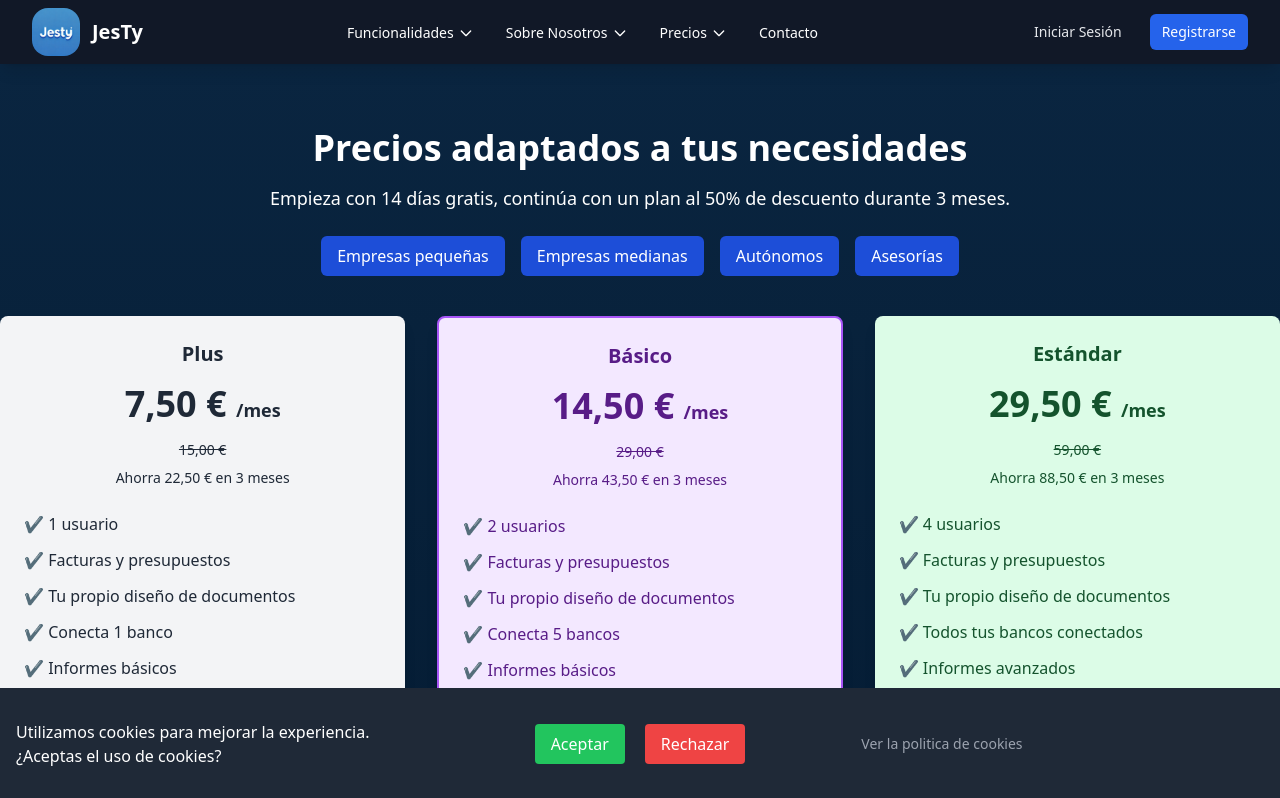
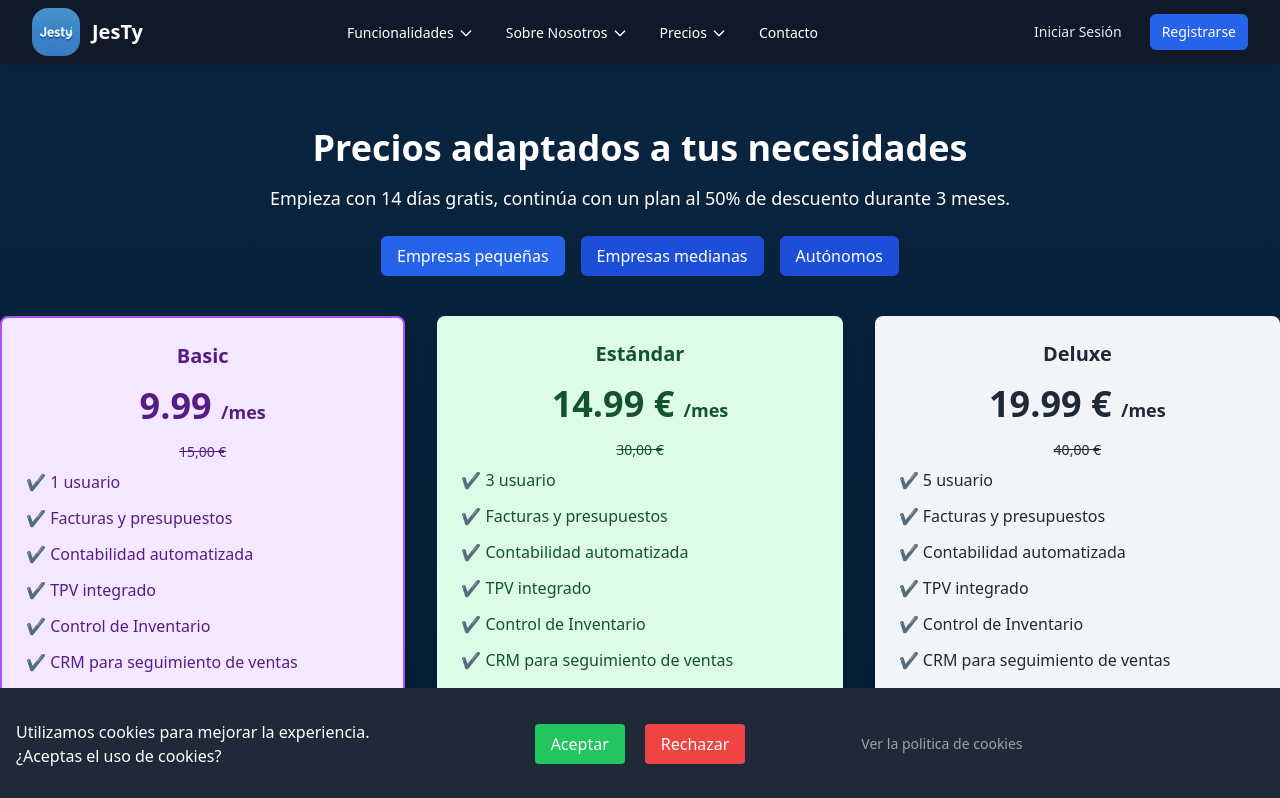
Before and after one commit to 2DAM-202425-PROJECTE/landing-page-joanchorto, a Vue app: page /online-jesty-price in a window 1280 px wide. Shown: the top 798 px of the page. Built offline with nearby package versions, Linux system fonts and the light colour scheme.

Commit message:
Modificar Contact view i implementar emailjs// Implementar emailjs per guardar contacte mitjançant la news letter // Crear la vista de preus de manera dinamica

```diff
--- a/src/views/HomeView.vue
+++ b/src/views/HomeView.vue
@@ -96,19 +96,45 @@
     </section>
 <!--    Seccion de newsletter-->
     <section data-aos="fade-up" class="bg-gray-100 px-5 py-16">
-      <div class="w-full items-center justify-centerflex flex-col md:flex-row  flex justify-between">
+      <div class="w-full items-center justify-center flex flex-col md:flex-row ">
+        <!-- Sección de texto -->
         <div class="md:w-1/2">
           <h2 class="text-4xl font-bold text-gray-800 mb-4">Suscríbete a nuestro boletín</h2>
-          <p class="mb-8 text-lg text-gray-600">Recibe las últimas noticias y actualizaciones sobre JesTy directamente en tu bandeja de entrada.</p>
-          <form class="flex items-center">
-            <input type="email" placeholder="Tu correo electrónico" class="bg-white border border-gray-300 p-2 rounded-l-lg focus:outline-none">
-            <button class="bg-blue-600 text-white font-semibold py-2 px-4 rounded-r-lg">Suscribirme</button>
+          <p class="mb-8 text-lg text-gray-600">
+            Recibe las últimas noticias y actualizaciones sobre JesTy directamente en tu bandeja de entrada.
+          </p>
+          <!-- Formulario -->
+          <form id="newsletter-form" @submit="handleNewsletterSubmit" class="flex items-center">
+            <input
+                type="email"
+                name="user_email"
+                placeholder="Tu correo electrónico"
+                class="bg-white border border-gray-300 p-2 rounded-l-lg focus:outline-none"
+                required
+            />
+            <button
+                type="submit"
+                class="bg-blue-600 text-white font-semibold py-2 px-4 rounded-r-lg"
+            >
+              Suscribirme
+            </button>
           </form>
+          <!-- Mensajes de confirmación o error -->
+          <p v-if="isSubmitted" class="text-green-600 font-medium mt-4">
+            ¡Gracias por suscribirte! 🎉
+          </p>
+          <p v-if="hasError" class="text-red-600 font-medium mt-4">
+            Hubo un error al procesar tu suscripción. Intenta nuevamente.
+          </p>
         </div>
 
+        <!-- Imagen -->
         <div class="md:w-1/2 justify-center flex mt-8 md:mt-0">
-          <img src="/public/th.jpeg"  alt="Descripción de la imagen"
-               class=" h-52 rounded-lg shadow-lg"/>
+          <img
+              src="/public/th.jpeg"
+              alt="Descripción de la imagen"
+              class="h-52 rounded-lg shadow-lg"
+          />
         </div>
       </div>
     </section>
@@ -351,6 +377,32 @@
 
 <script setup>
 import {ref} from "vue";
+import emailjs from 'emailjs-com';
+
+// Variables reactivas para manejar el estado del formulario
+const isSubmitted = ref(false);
+const hasError = ref(false);
+
+// Función para manejar el envío del formulario
+const handleNewsletterSubmit = async (event) => {
+  event.preventDefault(); // Evitar recarga de la página
+
+  try {
+    await emailjs.sendForm(
+        'service_uaggcy8', // ID del servicio de EmailJS
+        'template_v183xvd', // ID de la plantilla para boletín
+        event.target, // Referencia al formulario HTML
+        'PrtHsOGCYBrChfJU3' // Clave pública de EmailJS
+    );
+    isSubmitted.value = true;
+    hasError.value = false;
+    event.target.reset(); // Limpia los campos del formulario
+  } catch (error) {
+    console.error('Error al enviar la suscripción:', error);
+    isSubmitted.value = false;
+    hasError.value = true;
+  }
+};
 
 const openIndex = ref(-1);
 const toggle = (index) => {
--- a/src/views/precios/OnlineJestyPriceView.vue
+++ b/src/views/precios/OnlineJestyPriceView.vue
@@ -1,93 +1,55 @@
 <template>
-  <head>
-    <title >JesTy - Precios</title>
-    <meta name="description" content="Precios adaptados a tus necesidades. Empieza con 14 días gratis, continúa con un plan al 50% de descuento durante 3 meses.">
-    <meta name="keywords" content="precios, planes, descuentos, ofertas, promociones">
-    <link rel="canonical" href="https://jesty.com/precios">
-    <meta property="og:title" content="JesTy - Precios">
-    <meta property="og:description" content="Precios adaptados a tus necesidades. Empieza con 14 días gratis, continúa con un plan al 50% de descuento durante 3 meses.">
-    <meta property="og:url" content="https://jesty.com/precios">
-    <meta property="og:image" content="https://jesty.com/precios.jpg">
-    <meta property="og:type" content="website">
-    <meta property="og:locale" content="es_ES">
-    <meta property="og:site_name" content="JesTy">
-    <meta name="twitter:card" content="summary_large_image">
-    <meta name="twitter:title" content="JesTy - Precios">
-  </head>
   <section class="pricing-section bg-blue-900 text-white py-16">
     <div class="container mx-auto text-center">
       <h1 class="text-4xl font-bold mb-4">Precios adaptados a tus necesidades</h1>
-      <p class="text-lg mb-6">Empieza con 14 días gratis, continúa con un plan al 50% de descuento durante 3 meses.</p>
+      <p class="text-lg mb-6">
+        Empieza con 14 días gratis, continúa con un plan al 50% de descuento durante 3 meses.
+      </p>
 
       <!-- Tabs for business types -->
       <div class="flex justify-center mb-10 space-x-4">
-        <button class="bg-blue-700 px-4 py-2 rounded-md hover:bg-blue-600">Empresas pequeñas</button>
-        <button class="bg-blue-700 px-4 py-2 rounded-md hover:bg-blue-600">Empresas medianas</button>
-        <button class="bg-blue-700 px-4 py-2 rounded-md hover:bg-blue-600">Autónomos</button>
-        <button class="bg-blue-700 px-4 py-2 rounded-md hover:bg-blue-600">Asesorías</button>
+        <button
+            v-for="(type, index) in businessTypes"
+            :key="index"
+            @click="selectBusinessType(type)"
+            :class="{
+            'bg-blue-600': selectedType === type,
+            'bg-blue-700': selectedType !== type,
+          }"
+            class="px-4 py-2 rounded-md hover:bg-blue-600 transition-colors"
+        >
+          {{ type }}
+        </button>
       </div>
 
       <!-- Pricing Plans -->
       <div class="grid grid-cols-1 md:grid-cols-3 gap-8">
-
-        <!-- Plan Plus -->
-        <div class="bg-gray-100 text-gray-800 p-6 rounded-lg shadow-lg">
-          <h2 class="text-xl font-bold mb-4">Plus</h2>
-          <p class="text-4xl font-bold mb-4">7,50 € <span class="text-lg">/mes</span></p>
-          <p class="text-sm line-through mb-2">15,00 €</p>
-          <p class="text-sm mb-6">Ahorra 22,50 € en 3 meses</p>
+        <div
+            v-for="(plan, index) in currentPlans"
+            :key="index"
+            class="p-6 rounded-lg shadow-lg"
+            :class="{
+            'bg-purple-100 text-purple-900 border-2 border-purple-500': plan.name === 'Basic',
+            'bg-gray-100 text-gray-800': plan.name === 'Deluxe',
+            'bg-green-100 text-green-900': plan.name === 'Estándar',
+          }"
+        >
+          <h2 class="text-xl font-bold mb-4">{{ plan.name }}</h2>
+          <p class="text-4xl font-bold mb-4">{{ plan.price }} <span class="text-lg">/mes</span></p>
+          <p class="text-sm line-through mb-2">{{ plan.originalPrice }}</p>
           <ul class="text-left space-y-3 mb-6">
-            <li>✔ 1 usuario</li>
-            <li>✔ Facturas y presupuestos</li>
-            <li>✔ Tu propio diseño de documentos</li>
-            <li>✔ Conecta 1 banco</li>
-            <li>✔ Informes básicos</li>
-            <li>✘ Gestión de empleados</li>
-            <li>✘ Roles de usuario</li>
-            <li>✘ Cobros y pagos en masa</li>
-            <li>✘ Contabilidad</li>
+            <li v-for="(feature, fIndex) in plan.features" :key="fIndex">{{ feature }}</li>
           </ul>
-          <button class="bg-gray-800 text-white px-6 py-3 rounded-full hover:bg-gray-700">Empieza ahora</button>
-        </div>
-
-        <!-- Plan Básico -->
-        <div class="bg-purple-100 text-purple-900 p-6 rounded-lg shadow-lg border-2 border-purple-500">
-          <h2 class="text-xl font-bold mb-4">Básico</h2>
-          <p class="text-4xl font-bold mb-4">14,50 € <span class="text-lg">/mes</span></p>
-          <p class="text-sm line-through mb-2">29,00 €</p>
-          <p class="text-sm mb-6">Ahorra 43,50 € en 3 meses</p>
-          <ul class="text-left space-y-3 mb-6">
-            <li>✔ 2 usuarios</li>
-            <li>✔ Facturas y presupuestos</li>
-            <li>✔ Tu propio diseño de documentos</li>
-            <li>✔ Conecta 5 bancos</li>
-            <li>✔ Informes básicos</li>
-            <li>✔ Gestión de empleados</li>
-            <li>✘ Roles de usuario</li>
-            <li>✘ Cobros y pagos en masa</li>
-            <li>✘ Contabilidad</li>
-          </ul>
-          <button class="bg-purple-500 text-white px-6 py-3 rounded-full hover:bg-purple-400">Empieza ahora</button>
-        </div>
-
-        <!-- Plan Estándar -->
-        <div class="bg-green-100 text-green-900 p-6 rounded-lg shadow-lg">
-          <h2 class="text-xl font-bold mb-4">Estándar</h2>
-          <p class="text-4xl font-bold mb-4">29,50 € <span class="text-lg">/mes</span></p>
-          <p class="text-sm line-through mb-2">59,00 €</p>
-          <p class="text-sm mb-6">Ahorra 88,50 € en 3 meses</p>
-          <ul class="text-left space-y-3 mb-6">
-            <li>✔ 4 usuarios</li>
-            <li>✔ Facturas y presupuestos</li>
-            <li>✔ Tu propio diseño de documentos</li>
-            <li>✔ Todos tus bancos conectados</li>
-            <li>✔ Informes avanzados</li>
-            <li>✔ Gestión de empleados</li>
-            <li>✔ Roles de usuario</li>
-            <li>✔ Cobros y pagos en masa</li>
-            <li>✔ Contabilidad</li>
-          </ul>
-          <button class="bg-green-600 text-white px-6 py-3 rounded-full hover:bg-green-500">Empieza ahora</button>
+          <button
+              :class="{
+              'bg-gray-800 hover:bg-gray-700': plan.name === 'Deluxe',
+              'bg-purple-500 hover:bg-purple-400': plan.name === 'Basic',
+              'bg-green-600 hover:bg-green-500': plan.name === 'Estándar',
+            }"
+              class="text-white px-6 py-3 rounded-full transition-colors"
+          >
+            Empieza ahora
+          </button>
         </div>
       </div>
 
@@ -97,7 +59,96 @@
 </template>
 
 <script setup>
-// No se requieren scripts adicionales en este caso
+import { ref } from 'vue';
+
+// Business types
+const businessTypes = [
+  'Empresas pequeñas',
+  'Empresas medianas',
+  'Autónomos',
+];
+
+// Pricing plans for each business type
+const plans = {
+  'Empresas pequeñas': [
+    {
+      name: 'Basic',
+      price: '9.99',
+      originalPrice: '15,00 €',
+
+      features: ['✔ 1 usuario', '✔ Facturas y presupuestos', '✔ Contabilidad automatizada', '✔ TPV integrado','✔ Control de Inventario','✔ CRM para seguimiento de ventas'],
+    },
+    {
+      name: 'Estándar',
+      price: '14.99 €',
+      originalPrice: '30,00 €',
+
+      features: ['✔ 3 usuario', '✔ Facturas y presupuestos', '✔ Contabilidad automatizada', '✔ TPV integrado','✔ Control de Inventario','✔ CRM para seguimiento de ventas'],
+    },
+    {
+      name: 'Deluxe',
+      price: '19.99 €',
+      originalPrice: '40,00 €',
+
+      features: ['✔ 5 usuario', '✔ Facturas y presupuestos', '✔ Contabilidad automatizada', '✔ TPV integrado','✔ Control de Inventario','✔ CRM para seguimiento de ventas'],
+    },
+  ],
+  'Empresas medianas': [
+    {
+      name: 'Basic',
+      price: '29.99',
+      originalPrice: '50.00 €',
+
+      features: ['✔ 6 usuario', '✔ Facturas y presupuestos', '✔ Contabilidad automatizada', '✔ TPV integrado','✔ Control de Inventario','✔ CRM para seguimiento de ventas'],
+    },
+    {
+      name: 'Estándar',
+      price: '49.99 €',
+      originalPrice: '90.00 €',
+
+      features: ['✔ 10 usuario', '✔ Facturas y presupuestos', '✔ Contabilidad automatizada', '✔ TPV integrado','✔ Control de Inventario','✔ CRM para seguimiento de ventas'],
+    },
+    {
+      name: 'Deluxe',
+      price: '69.99 €',
+      originalPrice: '110.00 €',
+
+      features: ['✔ 15 usuario', '✔ Facturas y presupuestos', '✔ Contabilidad automatizada', '✔ TPV integrado','✔ Control de Inventario','✔ CRM para seguimiento de ventas'],
+    },  ],
+  'Autónomos': [
+    {
+      name: 'Basic',
+      price: '9.99',
+      originalPrice: '15,00 €',
+
+      features: ['✔ 1 usuario', '✔ Facturas y presupuestos', '✔ Contabilidad automatizada', '✔ TPV integrado','✔ Control de Inventario','✔ CRM para seguimiento de ventas'],
+    },
+    {
+      name: 'Estándar',
+      price: '12.99 €',
+      originalPrice: '20.00 €',
+
+      features: ['✔ 2 usuario', '✔ Facturas y presupuestos', '✔ Contabilidad automatizada', '✔ TPV integrado','✔ Control de Inventario','✔ CRM para seguimiento de ventas'],
+    },
+    {
+      name: 'Deluxe',
+      price: '14.99 €',
+      originalPrice: '25.00 €',
+
+      features: ['✔ 3 usuario', '✔ Facturas y presupuestos', '✔ Contabilidad automatizada', '✔ TPV integrado','✔ Control de Inventario','✔ CRM para seguimiento de ventas'],
+    },  ],
+
+};
+
+// Reactive variables
+const selectedType = ref('Empresas pequeñas');
+const currentPlans = ref(plans[selectedType.value]);
+
+// Method to update selected business type
+function selectBusinessType(type) {
+  selectedType.value = type;
+  currentPlans.value = plans[type];
+}
 </script>
 
 <style scoped>
```
Also changed, not shown: src/views/ContactView.vue (+83 -143 lines), 1 other file (tests, documents, lock files or other folders).
